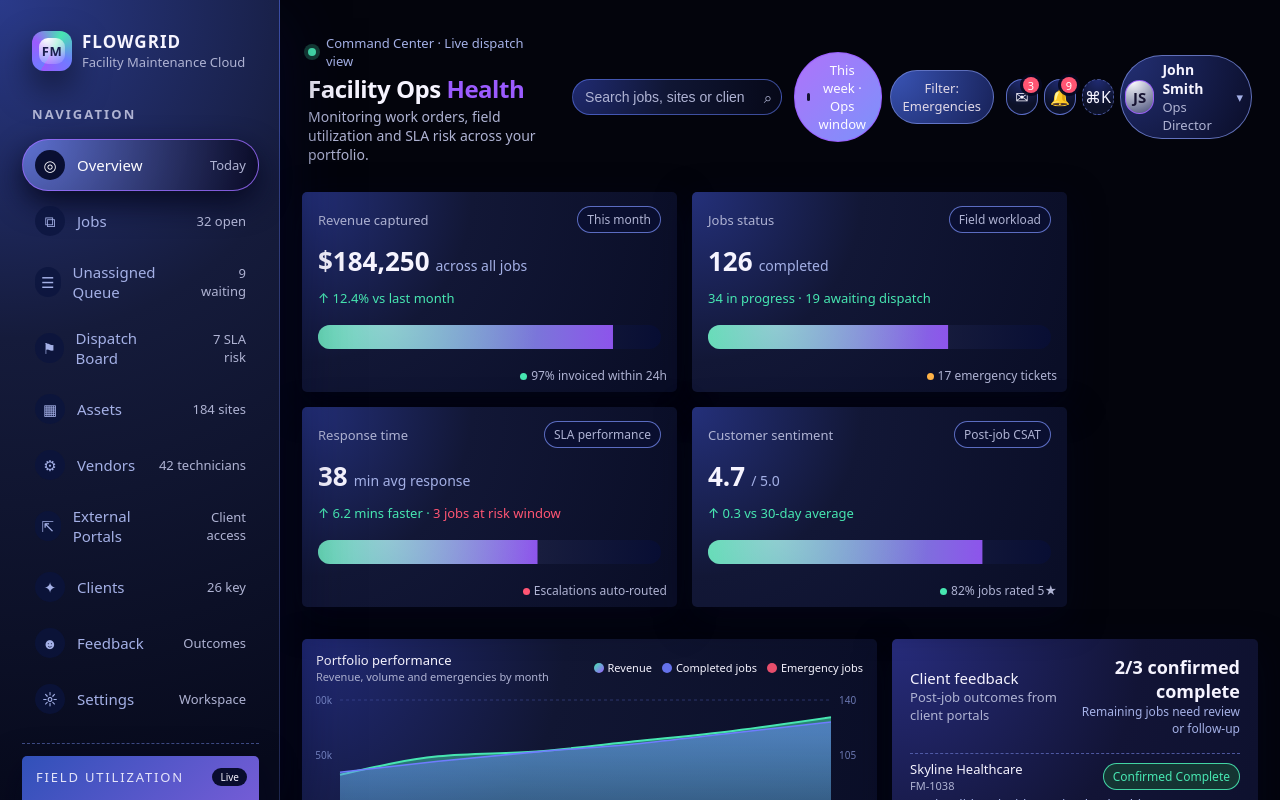
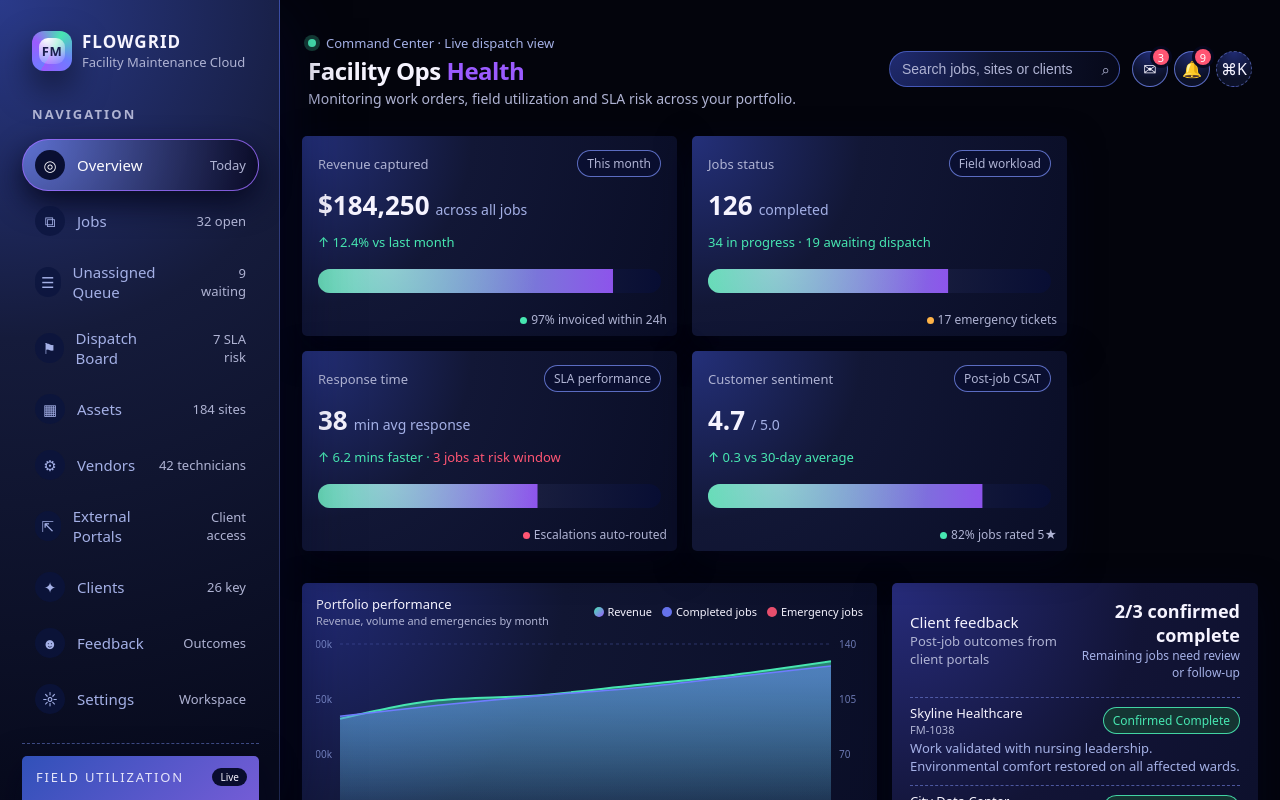
Before and after one commit to carledwardm/cursor-dashboard-project, a Next.js app: page / in a window 1280 px wide. Shown: the top 800 px of the page. Built offline with nearby package versions, Linux system fonts and the light colour scheme.

Commit message:
Remove additional header elements

```diff
--- a/src/components/layout/Header.module.scss
+++ b/src/components/layout/Header.module.scss
@@ -92,25 +92,6 @@
   color: var(--color-text-soft);
 }
 
-.chipRow {
-  display: flex;
-  align-items: center;
-  gap: 8px;
-}
-
-.chip {
-  padding: 8px 12px;
-  border-radius: 999px;
-  font-size: 13px;
-  border: 1px solid rgba(120, 139, 221, 0.7);
-  background: radial-gradient(circle at top left, rgba(60, 88, 190, 0.96), rgba(24, 34, 90, 0.98));
-  color: var(--color-text-muted);
-  display: flex;
-  align-items: center;
-  gap: 6px;
-  font-weight: 500;
-}
-
 .chipPrimary {
   border-color: rgba(155, 91, 255, 0.9);
   background: linear-gradient(135deg, rgba(178, 117, 255, 0.98), rgba(126, 149, 255, 0.98));
@@ -121,26 +102,6 @@
   &:hover {
     opacity: 0.8;
   }
-}
-
-.chipPill {
-  border-radius: var(--radius-pill);
-  color: #e0d8e7;
-  background-color: radial-gradient(circle at top left, rgba(60, 88, 190, 0.96), rgba(24, 34, 90, 0.98));
-  cursor: pointer;
-  transition: opacity 0.2s ease-in-out;
-
-  &:hover {
-    opacity: 0.8;
-
-  }
-}
-
-.chipDot {
-  width: 8px;
-  height: 8px;
-  border-radius: 999px;
-  background: rgba(5, 7, 26, 0.9);
 }
 
 .iconButtons {
@@ -190,58 +151,6 @@
   box-shadow: 0 0 0 3px rgba(6, 8, 32, 0.9);
 }
 
-.user {
-  display: flex;
-  align-items: center;
-  gap: 8px;
-  padding: 4px 8px 4px 4px;
-  border-radius: 999px;
-  border: 1px solid rgba(117, 134, 216, 0.8);
-  background: radial-gradient(circle at top left, rgba(36, 49, 120, 0.98), rgba(10, 13, 40, 0.98));
-  cursor: pointer;
-  transition: opacity 0.2s ease-in-out;
-
-  &:hover {
-    opacity: 0.8;
-  }
-}
-
-.userAvatar {
-  width: 34px;
-  height: 34px;
-  border-radius: 999px;
-  background: radial-gradient(circle at 25% 0%, #ffffff, rgba(255, 255, 255, 0.2));
-  border: 1px solid rgba(155, 91, 255, 0.9);
-  display: flex;
-  align-items: center;
-  justify-content: center;
-  font-size: 15px;
-  font-weight: 600;
-  color: #181433;
-}
-
-.userMeta {
-  display: flex;
-  flex-direction: column;
-  gap: 0;
-}
-
-.userName {
-  font-size: 14px;
-  font-weight: 600;
-}
-
-.userRole {
-  font-size: 13px;
-  color: var(--color-text-soft);
-  font-weight: 500;
-}
-
-.userCaret {
-  font-size: 13px;
-  color: var(--color-text-muted);
-}
-
 @media (max-width: 960px) {
   .header {
     flex-direction: column;
--- a/src/components/layout/Header.tsx
+++ b/src/components/layout/Header.tsx
@@ -26,14 +26,6 @@ export function Header() {
           <span className={styles.searchIcon}>⌕</span>
         </div>
 
-        <div className={styles.chipRow}>
-          <button className={`${styles.chip} ${styles.chipPrimary}`}>
-            <span className={styles.chipDot} />
-            This week · Ops window
-          </button>
-          <button className={`${styles.chip} ${styles.chipPill}`}>Filter: Emergencies</button>
-        </div>
-
         <div className={styles.iconButtons}>
           <button className={styles.iconButton} aria-label="Messages">
             ✉
@@ -46,15 +38,6 @@ export function Header() {
           <button className={`${styles.iconButton} ${styles.iconButtonSubtle}`} aria-label="Command palette">
             ⌘K
           </button>
-
-          <div className={styles.user} aria-label="Account">
-            <div className={styles.userAvatar}>JS</div>
-            <div className={styles.userMeta}>
-              <span className={styles.userName}>John Smith</span>
-              <span className={styles.userRole}>Ops Director</span>
-            </div>
-            <span className={styles.userCaret}>▾</span>
-          </div>
         </div>
       </div>
     </header>
```
